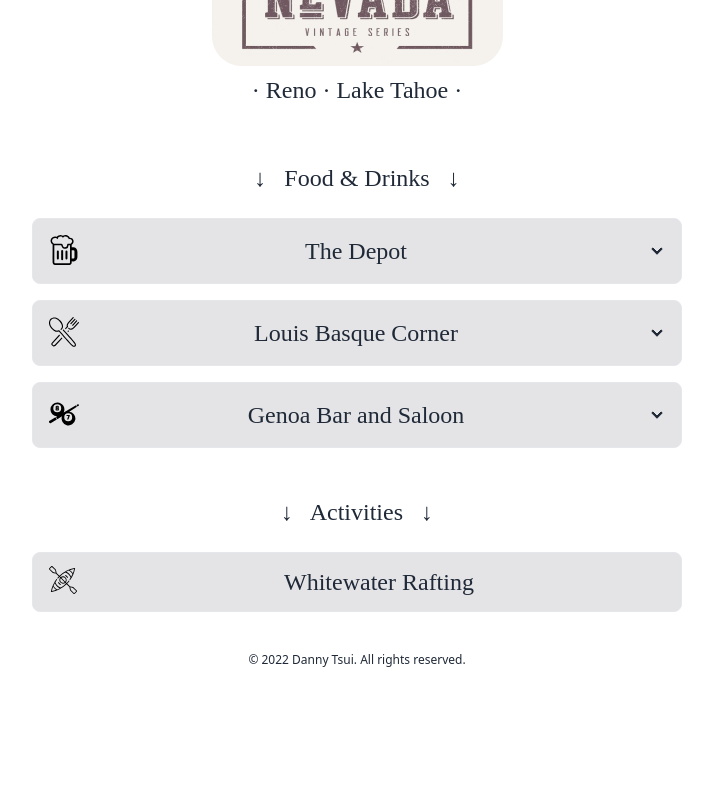
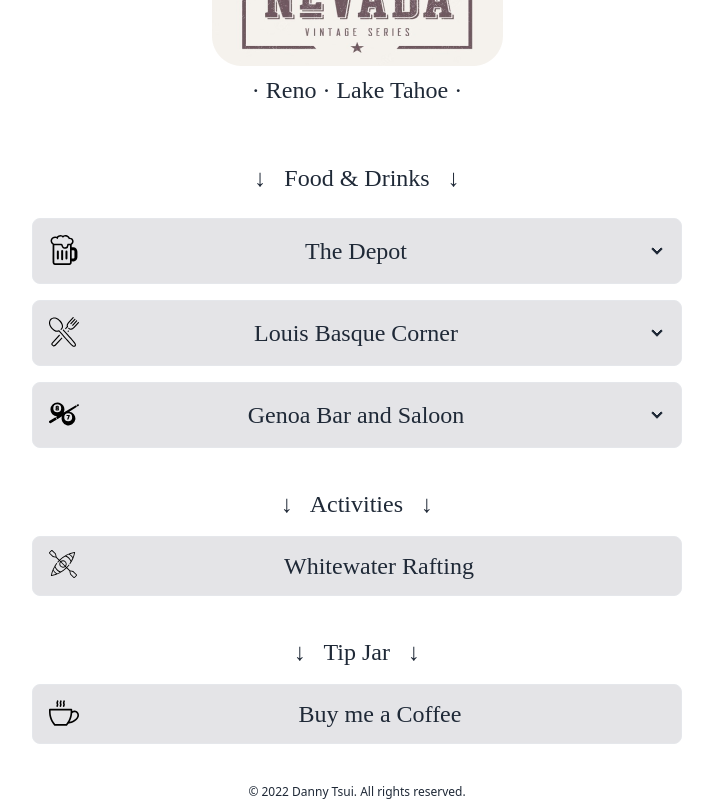
Before and after one commit to dannytszho/reno-guide, a Next.js app in the folder apps/web/: page / in a window 1280 px wide. Shown: the part 249-1049 px from the top of the page, without its empty margins (283-996 px from the left). Before the commit the page ends 917 px from the top, so only its background shows below. Built offline with nearby package versions, Linux system fonts and the light colour scheme.

Commit message:
Add tip jar section

```diff
--- a/apps/web/src/pages/index.tsx
+++ b/apps/web/src/pages/index.tsx
@@ -9,6 +9,7 @@ import PoolBallIcon from '../public/svg/PoolBallIcon'
 import type { NextPage } from 'next'
 import UploadIcon from '../public/svg/UploadIcon'
 import KayakIcon from '../public/svg/KayakIcon'
+import CoffeeIcon from '../public/svg/CoffeeIcon'
 import Details from 'ui/Details'
 import Depot from '../public/TheDepot.png'
 import Louis from '../public/Louis.png'
@@ -99,9 +100,9 @@ const Home: NextPage = () => {
         ))}
       </section>
 
-      {/* Food and Drinks section */}
+      {/* Activities section */}
       <section className="grid gap-4 justify-center m-10 font-iceland">
-        <p className="flex justify-center text-2xl m-2 whitespace-pre">
+        <p className="flex justify-center text-2xl whitespace-pre">
           ↓{'   '}Activities{'   '}↓
         </p>
         <LongButton>
@@ -119,6 +120,26 @@ const Home: NextPage = () => {
           </a>
         </LongButton>
       </section>
+
+      <section className="grid gap-4 justify-center m-10 font-iceland">
+        <p className="flex justify-center text-2xl whitespace-pre">
+          ↓{'   '}Tip Jar{'   '}↓
+        </p>
+        <LongButton>
+          <a
+            href="https://www.buymeacoffee.com/dannytszho"
+            target="_blank"
+            rel="noreferrer"
+          >
+            <div className="flex">
+              <div className="pl-4">
+                <CoffeeIcon />
+              </div>
+              <h2 className="text-2xl mx-auto">Buy me a Coffee</h2>
+            </div>
+          </a>
+        </LongButton>
+      </section>
       {/* Footer section */}
       <section className="text-center text-xs">
         <h3>&copy; 2022 Danny Tsui. All rights reserved.</h3>
--- /dev/null
+++ b/apps/web/src/public/svg/CoffeeIcon.tsx
@@ -0,0 +1,62 @@
+const CoffeeIcon = () => {
+  return (
+    <svg
+      version="1.1"
+      id="Capa_1"
+      xmlns="http://www.w3.org/2000/svg"
+      width="30"
+      height="30"
+      viewBox="0 0 296.001 296.001"
+    >
+      <g>
+        <path
+          d="M290.664,148.038c-5.78-10.667-15.653-18.438-27.799-21.882c-4.126-1.17-8.375-1.764-12.629-1.764
+		c-7.386,0-14.474,1.792-20.789,4.997c0.021-3.326,0.004-6.442-0.013-9.328c-0.01-1.766-0.02-3.454-0.02-5.061c0-4.418-3.582-8-8-8
+		H8.042c-4.418,0-8,3.582-8,8c0,1.606-0.01,3.295-0.02,5.061c-0.179,31.228-0.512,89.354,50.826,150.104
+		c1.521,1.798,3.756,2.836,6.11,2.836h115.539c2.355,0,4.59-1.038,6.11-2.836c4.799-5.678,9.145-11.334,13.083-16.946
+		c10.572-1.611,85.224-14.84,101.98-68.771C297.602,171.8,296.533,158.869,290.664,148.038z M60.71,257.001
+		c-43.783-53.478-44.84-103.064-44.703-134H213.45c0.137,30.935-0.92,80.522-44.703,134H60.71z M278.393,179.699
+		c-10.523,33.866-52.082,48.877-74.857,54.675c17.735-31.75,23.395-61.319,25.152-84.879c5.563-5.662,13.268-9.103,21.548-9.103
+		c2.778,0,5.559,0.39,8.264,1.156c7.962,2.258,14.389,7.27,18.097,14.112C280.449,162.77,281.07,171.082,278.393,179.699z"
+        />
+        <path
+          d="M72.729,82.001c0,4.418,3.582,8,8,8s8-3.582,8-8c0-2.462,0.414-3.341,1.238-5.094c1.166-2.477,2.762-5.868,2.762-11.907
+		c0-6.039-1.596-9.431-2.762-11.907c-0.824-1.753-1.238-2.632-1.238-5.094c0-2.461,0.414-3.341,1.238-5.093
+		c1.166-2.476,2.762-5.867,2.762-11.905c0-4.418-3.582-8-8-8s-8,3.582-8,8c0,2.461-0.414,3.341-1.238,5.093
+		c-1.166,2.476-2.762,5.867-2.762,11.905c0,6.038,1.596,9.43,2.762,11.906c0.824,1.753,1.238,2.632,1.238,5.095
+		c0,2.462-0.414,3.342-1.238,5.095C74.324,72.571,72.729,75.963,72.729,82.001z"
+        />
+        <path
+          d="M104.729,82.001c0,4.418,3.582,8,8,8s8-3.582,8-8c0-2.462,0.414-3.341,1.238-5.094c1.166-2.477,2.762-5.868,2.762-11.907
+		c0-6.039-1.596-9.431-2.762-11.907c-0.824-1.753-1.238-2.632-1.238-5.094c0-2.461,0.414-3.341,1.238-5.093
+		c1.166-2.476,2.762-5.867,2.762-11.905c0-4.418-3.582-8-8-8s-8,3.582-8,8c0,2.461-0.414,3.341-1.238,5.093
+		c-1.166,2.476-2.762,5.867-2.762,11.905c0,6.038,1.596,9.43,2.762,11.906c0.824,1.753,1.238,2.632,1.238,5.095
+		c0,2.462-0.414,3.342-1.238,5.095C106.324,72.571,104.729,75.963,104.729,82.001z"
+        />
+        <path
+          d="M136.729,82.001c0,4.418,3.582,8,8,8s8-3.582,8-8c0-2.462,0.414-3.341,1.238-5.094c1.166-2.477,2.762-5.868,2.762-11.907
+		c0-6.039-1.596-9.431-2.762-11.907c-0.824-1.753-1.238-2.632-1.238-5.094c0-2.461,0.414-3.341,1.238-5.093
+		c1.166-2.476,2.762-5.867,2.762-11.905c0-4.418-3.582-8-8-8s-8,3.582-8,8c0,2.461-0.414,3.341-1.238,5.093
+		c-1.166,2.476-2.762,5.867-2.762,11.905c0,6.038,1.596,9.43,2.762,11.906c0.824,1.753,1.238,2.632,1.238,5.095
+		c0,2.462-0.414,3.342-1.238,5.095C138.324,72.571,136.729,75.963,136.729,82.001z"
+        />
+      </g>
+      <g></g>
+      <g></g>
+      <g></g>
+      <g></g>
+      <g></g>
+      <g></g>
+      <g></g>
+      <g></g>
+      <g></g>
+      <g></g>
+      <g></g>
+      <g></g>
+      <g></g>
+      <g></g>
+      <g></g>
+    </svg>
+  )
+}
+export default CoffeeIcon
--- a/apps/web/src/public/svg/KayakIcon.tsx
+++ b/apps/web/src/public/svg/KayakIcon.tsx
@@ -9,26 +9,8 @@ const KayakIcon = () => {
       height="28px"
       viewBox="0 0 511.999 511.999"
     >
-      <g>
-        <g>
-          <path
-            d="M345.473,202.423l-35.939-35.939c-3.101-3.099-8.13-3.099-11.23,0.001c-3.101,3.102-3.101,8.13,0,11.231l35.939,35.939
-			c3.23,3.229,8.684,3.013,11.653-0.456C348.557,210.09,348.365,205.314,345.473,202.423z"
-          />
-        </g>
-      </g>
-      <g>
-        <g>
-          <path
-            d="M213.695,334.202l-35.939-35.939c-3.101-3.1-8.13-3.1-11.23,0c-3.101,3.103-3.101,8.13,0,11.231l35.939,35.939
-			c1.55,1.55,3.583,2.326,5.615,2.326C215.025,347.76,218.587,339.095,213.695,334.202z"
-          />
-        </g>
-      </g>
-      <g>
-        <g>
-          <path
-            d="M507.199,448.083L447.3,388.184c-1.018-1.018-2.294-1.74-3.689-2.089l-47.918-11.98c-2.988-0.745-5.8,0.348-7.916,2.464
+      <path
+        d="M507.199,448.083L447.3,388.184c-1.018-1.018-2.294-1.74-3.689-2.089l-47.918-11.98c-2.988-0.745-5.8,0.348-7.916,2.464
 			l-54.736-54.736c13.609-14.008,26.523-28.794,38.459-44.047c2.703-3.454,2.094-8.446-1.36-11.148
 			c-3.455-2.705-8.446-2.093-11.148,1.36c-11.542,14.748-24.027,29.051-37.182,42.604l-13.024-13.024
 			c20.823-26.368,19.087-64.844-5.241-89.172c-12.7-12.699-29.585-19.694-47.544-19.694c-15.302,0-29.813,5.093-41.631,14.449
@@ -64,24 +46,7 @@ const KayakIcon = () => {
 			c15.738,15.737,34.532,27.994,55.085,36.021C181.722,414.164,165.253,422.121,148.477,429.174z M495.969,460.062l-35.939,35.939
 			c-0.038,0.038-0.155,0.155-0.375,0.155c-0.22,0-0.336-0.116-0.375-0.155l-58.344-58.343l-10.356-41.423l5.622-5.623l41.422,10.357
 			l58.344,58.344c0.038,0.038,0.155,0.155,0.155,0.375C496.124,459.908,496.007,460.024,495.969,460.062z"
-          />
-        </g>
-      </g>
-      <g></g>
-      <g></g>
-      <g></g>
-      <g></g>
-      <g></g>
-      <g></g>
-      <g></g>
-      <g></g>
-      <g></g>
-      <g></g>
-      <g></g>
-      <g></g>
-      <g></g>
-      <g></g>
-      <g></g>
+      />
     </svg>
   )
 }
```
